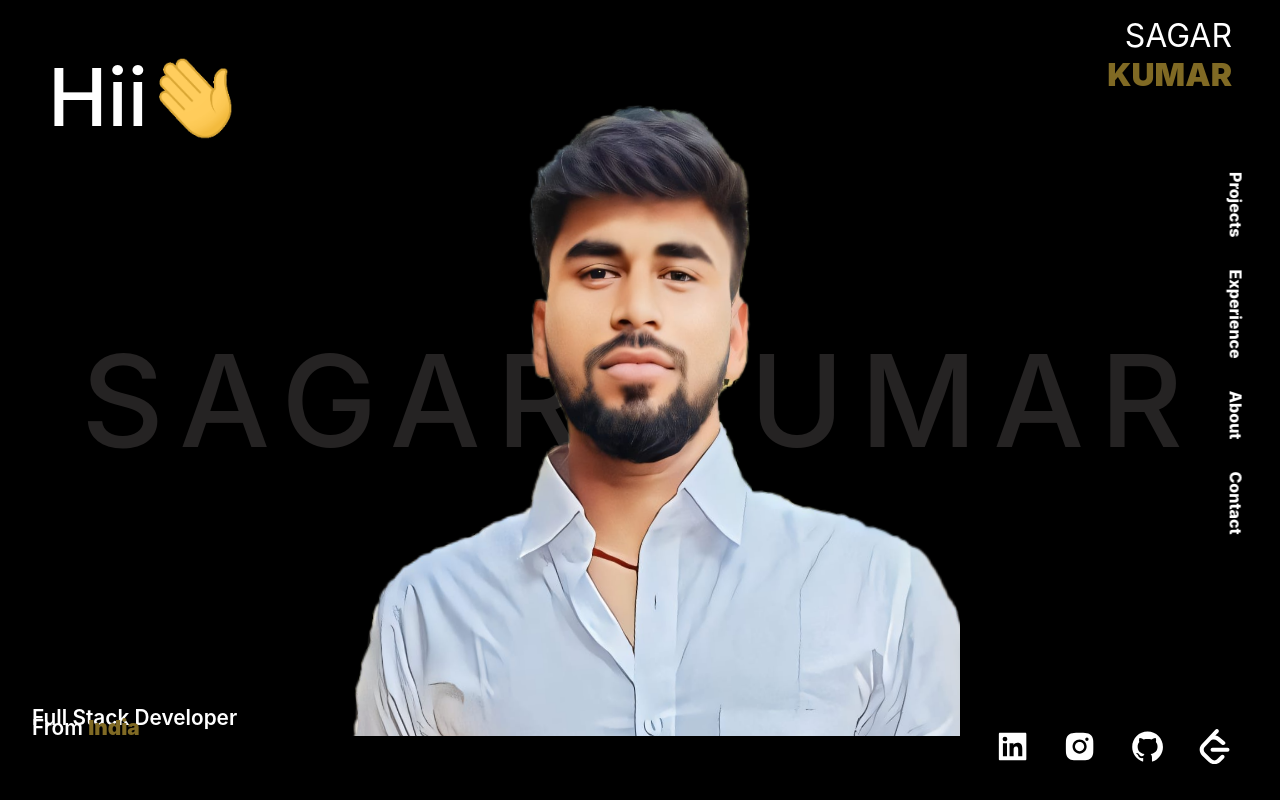
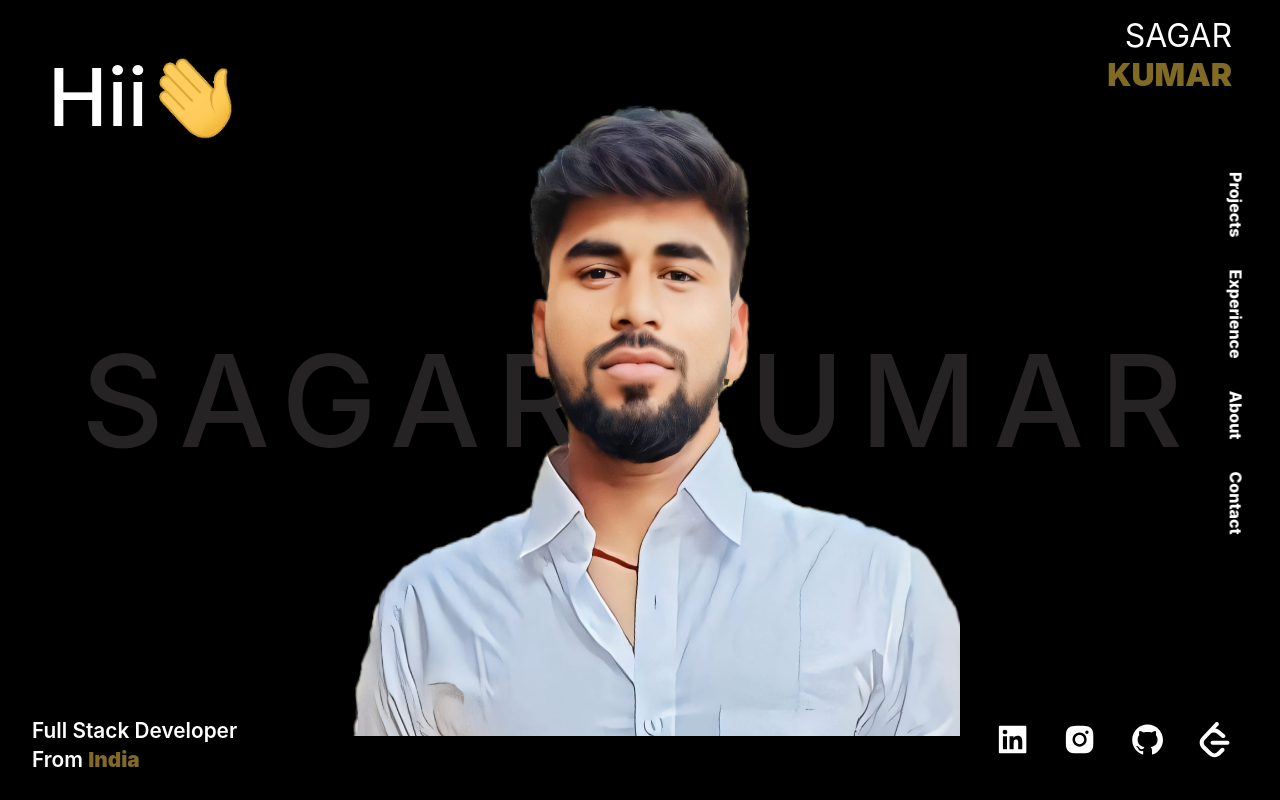
Before and after one commit to sagar1952115/portfolio_new, a React (Create React App) app: page / in a window 1280 px wide. Built offline with nearby package versions, Linux system fonts and the light colour scheme; the HTML template or start-up script is replaced by a standard one.

Commit message:
removed eslint error

```diff
--- a/src/components/header/Header.css
+++ b/src/components/header/Header.css
@@ -85,6 +85,9 @@ span {
   padding: 1rem;
   color: white;
 }
+.hfooter-left p {
+  margin: 1.2rem 0;
+}
 @media (min-width: 320px) and (max-width: 480px) {
   .homepage-container {
     width: 100vw;
@@ -135,9 +138,6 @@ span {
   .hfooter-right {
     justify-content: space-between;
   }
-  .hfooter-left p {
-    margin: 1.2rem 0;
-  }
 }
 /* @media (min-width: 1920px) {
   .hheader-middle {
```
